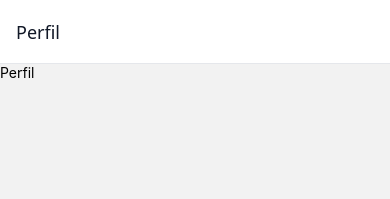
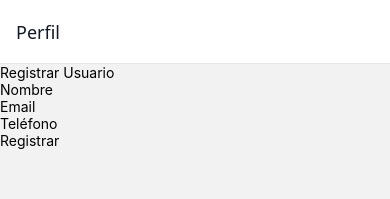
Before and after one commit to Alejandro-suarez1/app-reservas, a React Native app: screen /Perfil in a window 390 px wide. Shown: the top 199 px of the page. Built offline with nearby package versions, Linux system fonts and the light colour scheme.

Commit message:
Se integra UsuariosProvider y se avanza en PerfilSCreen

```diff
--- a/App.js
+++ b/App.js
@@ -3,6 +3,7 @@ import { StatusBar } from 'expo-status-bar';
 import { NavigationContainer, DefaultTheme } from '@react-navigation/native';
 import { SafeAreaProvider } from 'react-native-safe-area-context';
 import { ReservaProvider } from './src/contexts/ReservasContext';
+import { UsuariosProvider } from './src/contexts/UsuariosContext';
 import TabsNavigator from './src/navigation/TabsNavigator';
 import { colors } from './src/theme';
 
@@ -22,10 +23,12 @@ export default function App() {
   return (
     <SafeAreaProvider>
       <ReservaProvider>
-        <NavigationContainer theme={temaNavegacion}>
-          <StatusBar style="dark" />
-          <TabsNavigator />
-        </NavigationContainer>
+        <UsuariosProvider>
+          <NavigationContainer theme={temaNavegacion}>
+            <StatusBar style="dark" />
+            <TabsNavigator />
+          </NavigationContainer>
+        </UsuariosProvider>
       </ReservaProvider>
     </SafeAreaProvider>
   );
--- a/src/screens/PerfilScreen.js
+++ b/src/screens/PerfilScreen.js
@@ -1,10 +1,45 @@
-import React from 'react';
-import { View, Text, StyleSheet } from 'react-native';
+import React, {useContext, useState} from 'react';
+import { View, Text, StyleSheet, Pressable, TextInput } from 'react-native';
+import { UsuariosContext } from '../contexts/UsuariosContext';
 
 const PerfilScreen = () => {
+    const { usuario, registrarUsuario, actualizarUsuario } = useContext(UsuariosContext);
+
+    const [nombre, setNombre] = useState('');
+    const [email, setEmail] = useState('');
+    const [telefono, setTelefono] = useState('');
+
+    const [editando, setEditando] = useState(false);
+    const [nuevoEmail, setNuevoEmail] = useState('');
+    const [nuevoTelefono, setNuevoTelefono] = useState('');
+
+    const manejarRegistro = () => {
+        registrarUsuario(nombre, email, telefono);
+    };
+
+    if (usuario === null) {
+        return (
+            <View>
+                <Text>Registrar Usuario</Text>
+
+                <TextInput value={nombre} onChangeText={setNombre} placeholder="Nombre" autoCapitalize="words"/>
+                <TextInput value={email} onChangeText={setEmail} placeholder="Email" keyboardType="email-address" autoCapitalize="none"/>
+                <TextInput value={telefono} onChangeText={setTelefono} placeholder="Teléfono" keyboardType="phone-pad"/>
+                <Pressable onPress={manejarRegistro}>
+                    <Text>Registrar</Text>
+                </Pressable>
+            </View>
+        );
+    }
+
     return (
         <View>
-            <Text>Perfil</Text>
+            <Text>Usuario: {usuario.nombre}</Text>
+            <Text>Email: {usuario.email}</Text>
+            <Text>Teléfono: {usuario.telefono}</Text>
+            <Pressable onPress={() => setEditando(true)}>
+                <Text>Editar</Text>
+            </Pressable>
         </View>
     );
 };
```
